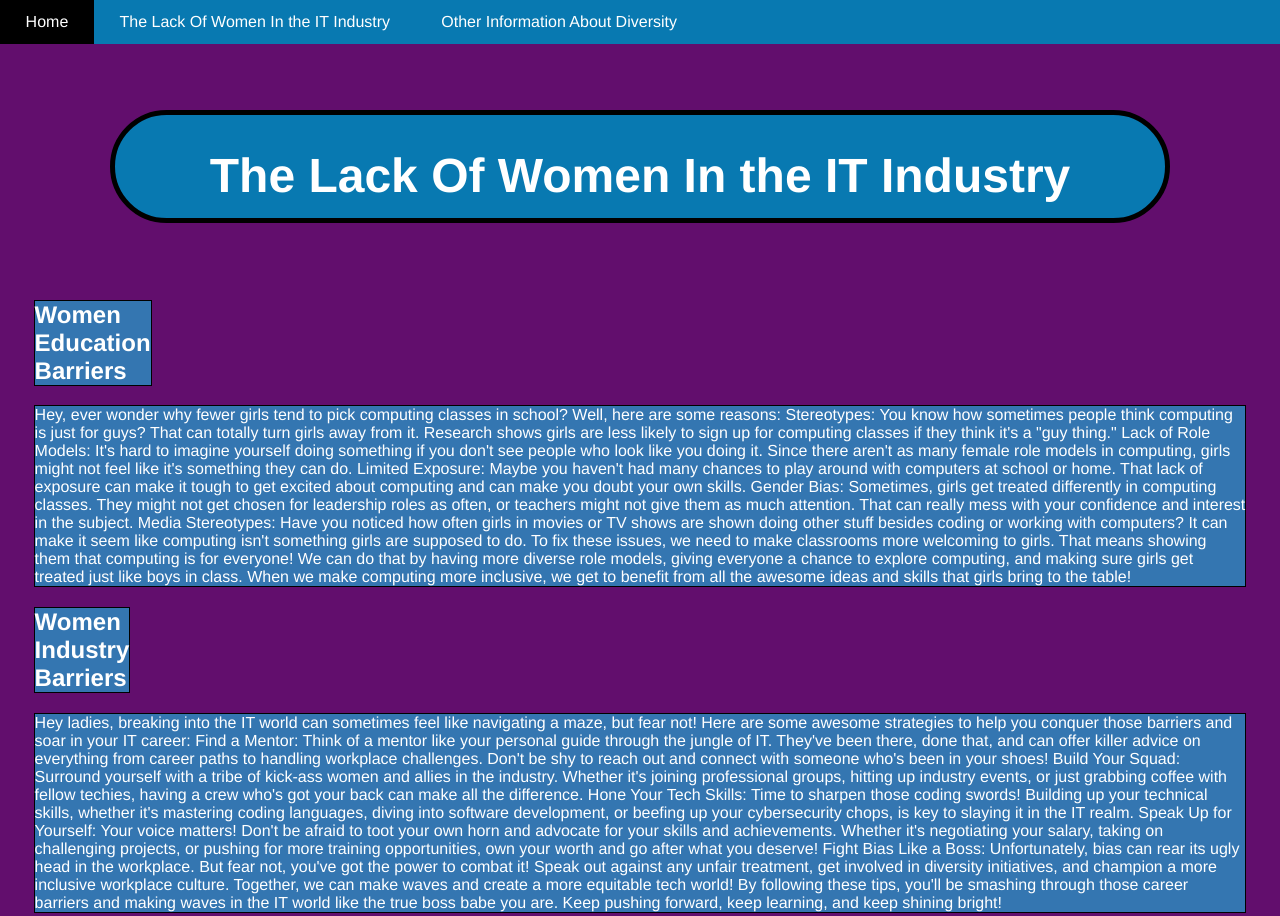
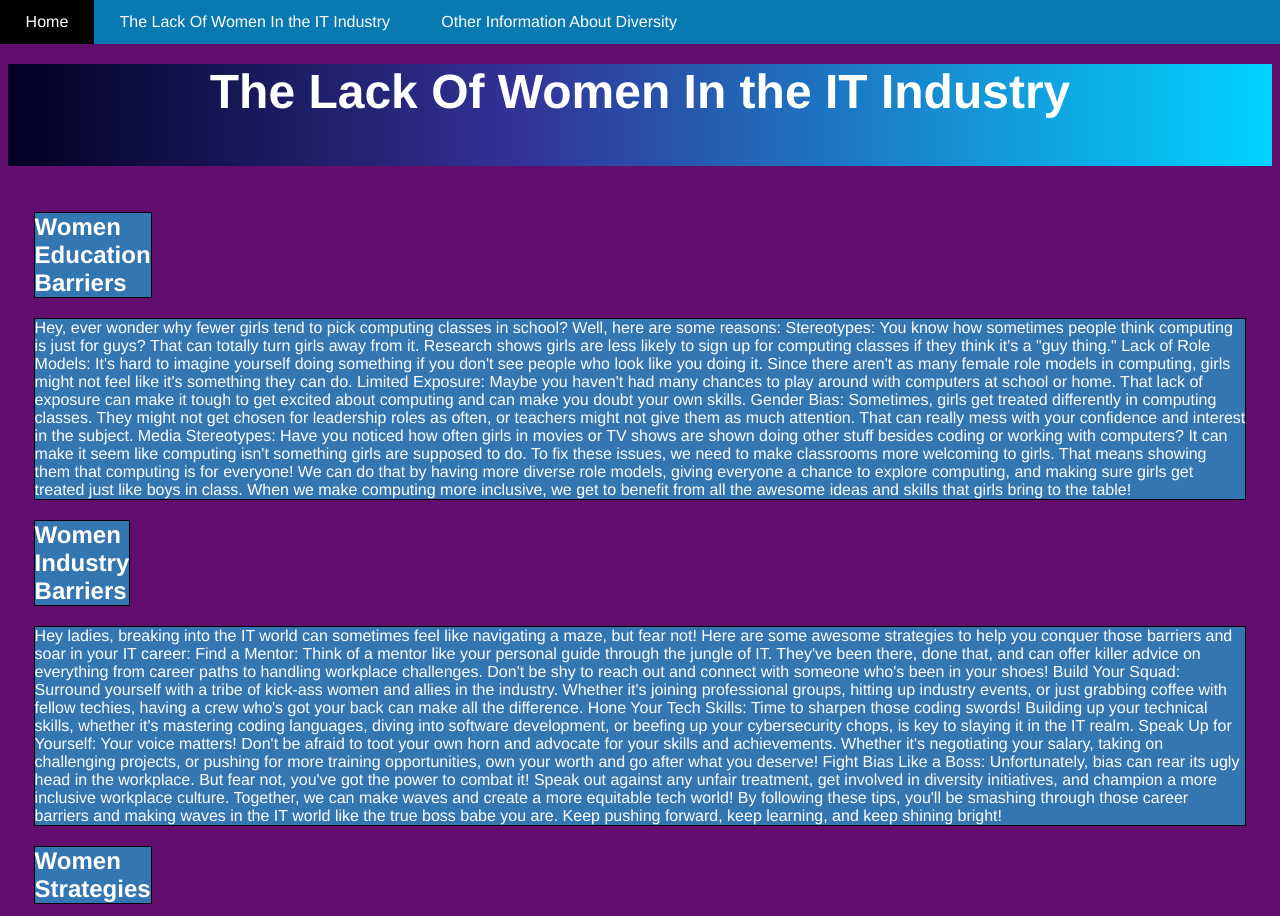
Before and after one commit to Wadicul12/Website-2024---Nicholas-Sok, a plain HTML site: page page_2.html in a window 1280 px wide. Shown: the top 916 px of the page. Drawn offline with Linux system fonts and the light colour scheme.

Commit message:
Commit 2 For Date:12/03/2024

```diff
--- a/page_2.html
+++ b/page_2.html
@@ -14,6 +14,7 @@
             <div class="main_title">
                 <h1>The Lack Of Women In the IT Industry</h1>
             </div>
+            <div class="paragraphs">
                 <h2>Women Education Barriers</h2>
                 <p>
                     Hey, ever wonder why fewer girls tend to pick computing classes in school? Well, here are some reasons:
@@ -72,6 +73,7 @@
                     Keep pushing forward, keep learning, and keep shining bright!
                 </p>
             </div>
+        </div>
         <footer>
             <h1>TODO: put information</h1>
         </footer>
--- a/stylesheet.css
+++ b/stylesheet.css
@@ -1,26 +1,24 @@
 .main_title {
-    margin: 6vw;
+    margin-top: 5vw;
     text-align: center;
     background-color: rgb(8, 121, 177) ;
     color: white;
-    border-radius: 1000vw;
+    /*border-radius: 1000vw;
     height: 8vw;
     border-style: solid;
     border-color: black;
-    border-width: thick;
-    top: -4vw;
+    border-width: thick;*/
+    height: 8vw;
+    width: 100%;
     font-size: x-large;
+    background: rgb(2,0,36);
+    background: linear-gradient(90deg, rgba(2,0,36,1) 0%, rgba(50,50,150,1) 40%, rgba(0,212,255,1) 100%);
 }
 
 body {
     font-family: 'Franklin Gothic Medium', 'Arial Narrow', Arial, sans-serif;
     background-color: rgb(98, 14, 109);
 }
-
-.main_text{
-    padding: 2vw;
-}
-
 ul {
     list-style-type: none;
     margin: 0;
@@ -52,7 +50,7 @@ li a:hover {
 footer {
     background-color: rgb(8, 121, 177);
     width: 100%;
-    height: 10w;
+    height: 10vw;
     color: white;
 }
 
@@ -73,6 +71,10 @@ h2 {
     color: white;
 }
 
+.paragraphs {
+    padding: 2vw;
+}
+
 p {
     background-color: rgb(52, 118, 177);
     border-color: black;
```
Lines whose indentation alone changed are shown as unchanged.
